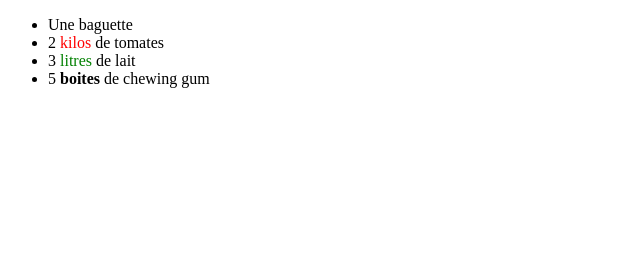
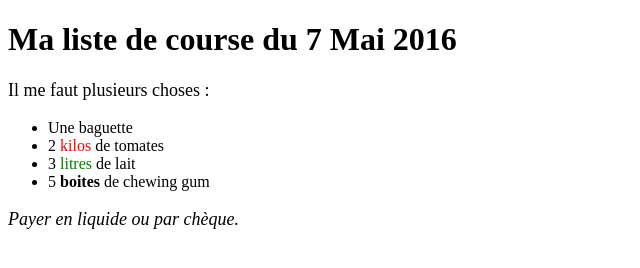
Before and after one commit to raphoudre/ex3, a plain HTML site: page index.html in a window 1280 px wide. Shown: the whole page, without its empty margins (0-640 px from the left). Drawn offline with Linux system fonts and the light colour scheme.

Commit message:
modifications de la taille de certains textes et ajout du paragraphe enitalique

```diff
--- a/assets/css/style.css
+++ b/assets/css/style.css
@@ -7,3 +7,11 @@
 #bold{
     font-weight: bold;
 }
+
+p.b {
+    font-style: italic;
+}
+
+div.b {
+    font-size: large;
+}
--- a/index.html
+++ b/index.html
@@ -6,13 +6,14 @@
     </head>
     <body>
 
-     <ul>
+        <h1>Ma liste de course du 7 Mai 2016</h1>
+        <div class="b"><p>Il me faut plusieurs choses :</p></div>
+        <ul>
             <li>Une baguette</li>
             <li>2 <span id="red">kilos</span> de tomates</li>
-           <li>3 <span id="green">litres</span> de lait</li>
-           <li>5 <span id="bold">boites</span> de chewing gum</li>
-      </ul>
-
-
+            <li>3 <span id="green">litres</span> de lait</li>
+            <li>5 <span id="bold">boites</span> de chewing gum</li>
+        </ul>
+        <div class="b"><p class="b">Payer en liquide ou par chèque.</p></div>
     </body>
 </html>
```
